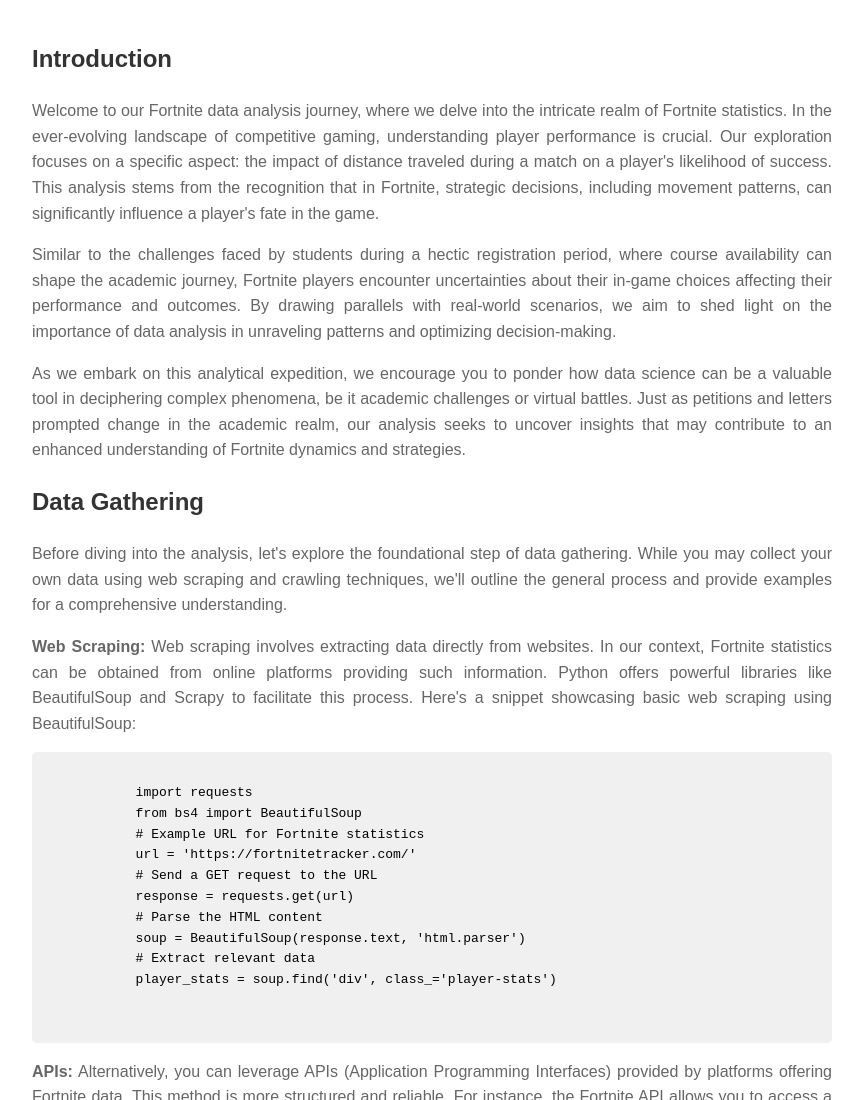
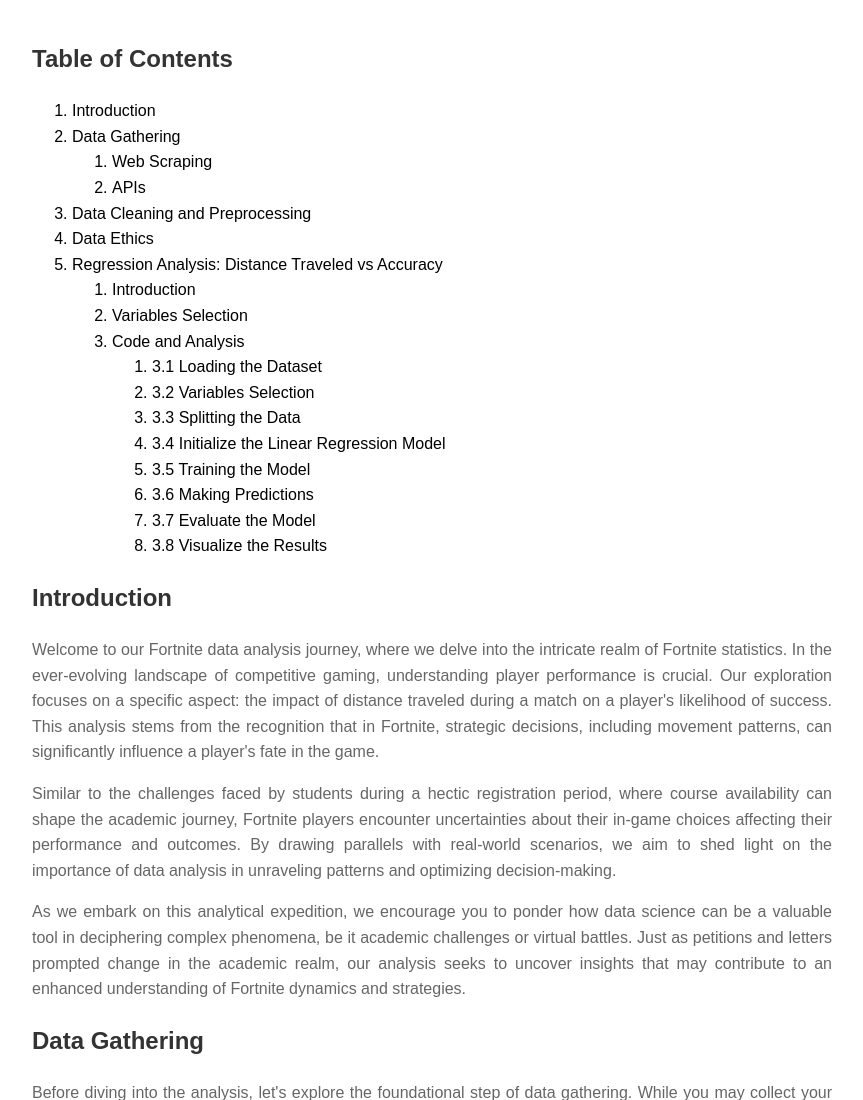
Before and after one commit to CharlieGBla/TurtleDataScienceTutorial, a plain HTML site: page index.html in a window 1280 px wide. Shown: the top 1100 px of the page, without its empty margins (208-1071 px from the left). Drawn offline with Linux system fonts and the light colour scheme.

Commit message:
Update index.html

```diff
--- a/index.html
+++ b/index.html
@@ -45,6 +45,36 @@
 </head>
 
 <body>
+    <h2>Table of Contents</h2>
+    <ol>
+        <li>Introduction</li>
+        <li>Data Gathering
+            <ol>
+                <li>Web Scraping</li>
+                <li>APIs</li>
+            </ol>
+        </li>
+        <li>Data Cleaning and Preprocessing</li>
+        <li>Data Ethics</li>
+        <li>Regression Analysis: Distance Traveled vs Accuracy
+            <ol>
+                <li>Introduction</li>
+                <li>Variables Selection</li>
+                <li>Code and Analysis
+                    <ol>
+                        <li>3.1 Loading the Dataset</li>
+                        <li>3.2 Variables Selection</li>
+                        <li>3.3 Splitting the Data</li>
+                        <li>3.4 Initialize the Linear Regression Model</li>
+                        <li>3.5 Training the Model</li>
+                        <li>3.6 Making Predictions</li>
+                        <li>3.7 Evaluate the Model</li>
+                        <li>3.8 Visualize the Results</li>
+                    </ol>
+                </li>
+            </ol>
+        </li>
+    </ol>
 
     <h2>Introduction</h2>
 
@@ -341,7 +371,7 @@
         <p>
             The results are visualized using a scatter plot with the actual placement values and a regression line predicted by our model.
         </p>
-        <img src="scatter_plot.png" alt="Scatter Plot">
+        <img src="scatter_plot.png" alt="Scatter Plot of Distance Traveled vs Accuracy">
         <p class="sub-heading">Visualization Code:</p>
         <pre><code>
             # Visualize the results
@@ -370,7 +400,7 @@
         <h3>Citations</h3>
         <ol>
             <li>
-                Reynolds, K. (n.d.). Fortnite Statistics Dataset. Retrieved from <a href="https://data.world/kreynol3">data.world</a>
+                Reynolds, K. (n.d.). Fortnite Statistics Dataset. Retrieved from <a href="https://data.world/kreynol3" target="_blank" rel="noopener noreferrer">data.world</a>
             </li>
         </ol>
     </footer>
```
